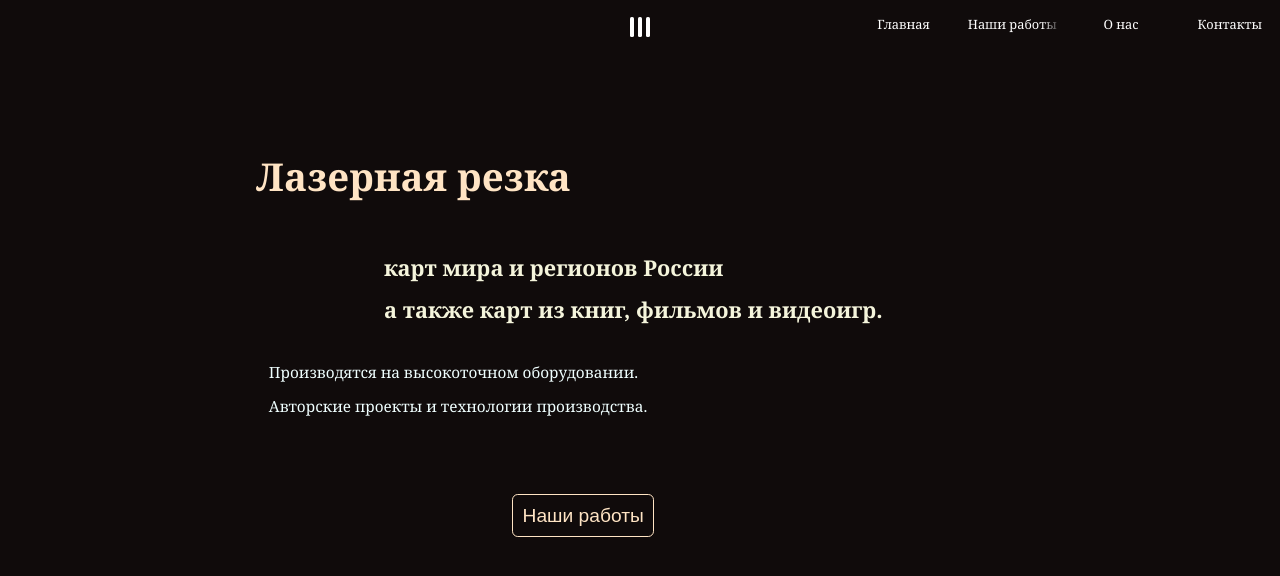
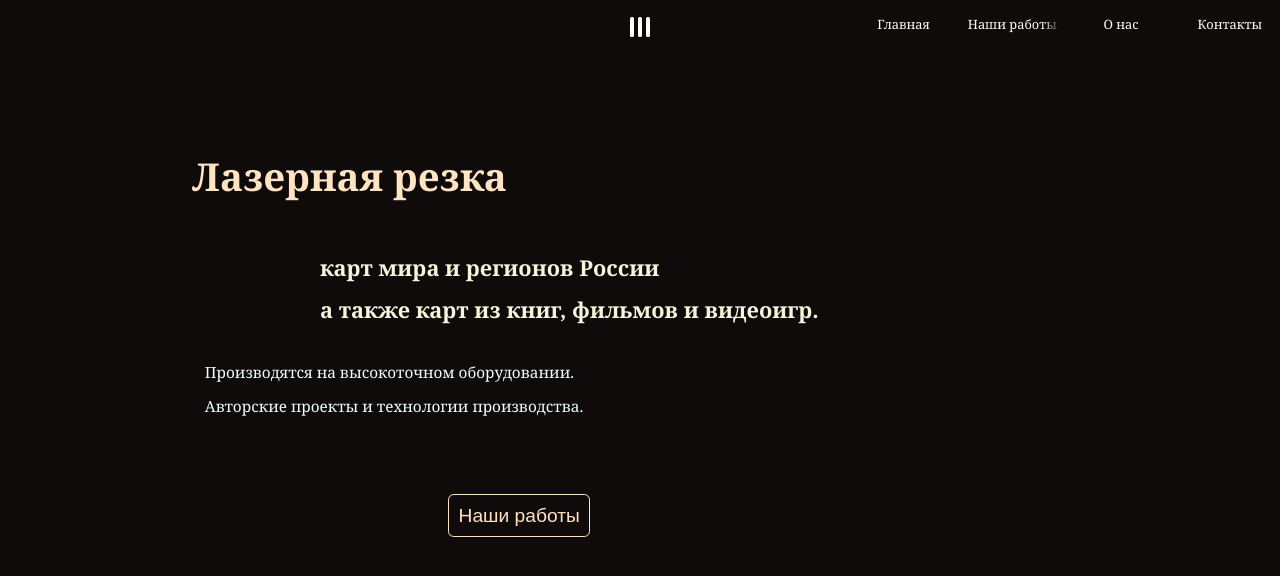
Before and after one commit to ASGoncharov-avl/Site, a React (Create React App) app in the folder 1page_site/: page / in a window 1280 px wide. Shown: the top 576 px of the page. Built offline with nearby package versions, Linux system fonts and the light colour scheme.

Commit message:
небольшие правки

```diff
--- a/1page_site/src/Content.css
+++ b/1page_site/src/Content.css
@@ -13,7 +13,7 @@
 
 .content-container { /* Весь контейнер с заголовками, текстом и кнопкой */
     margin-top: 8dvw;
-    margin-left: 30dvw;
+    margin-left: 25dvw;
 }
 
 
```
